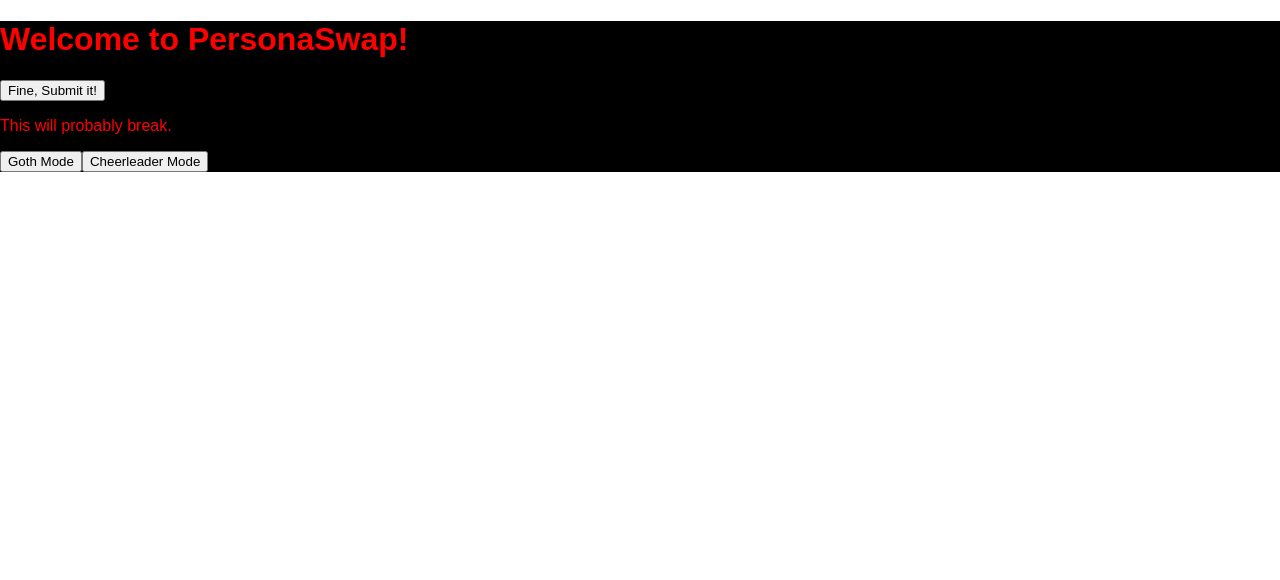
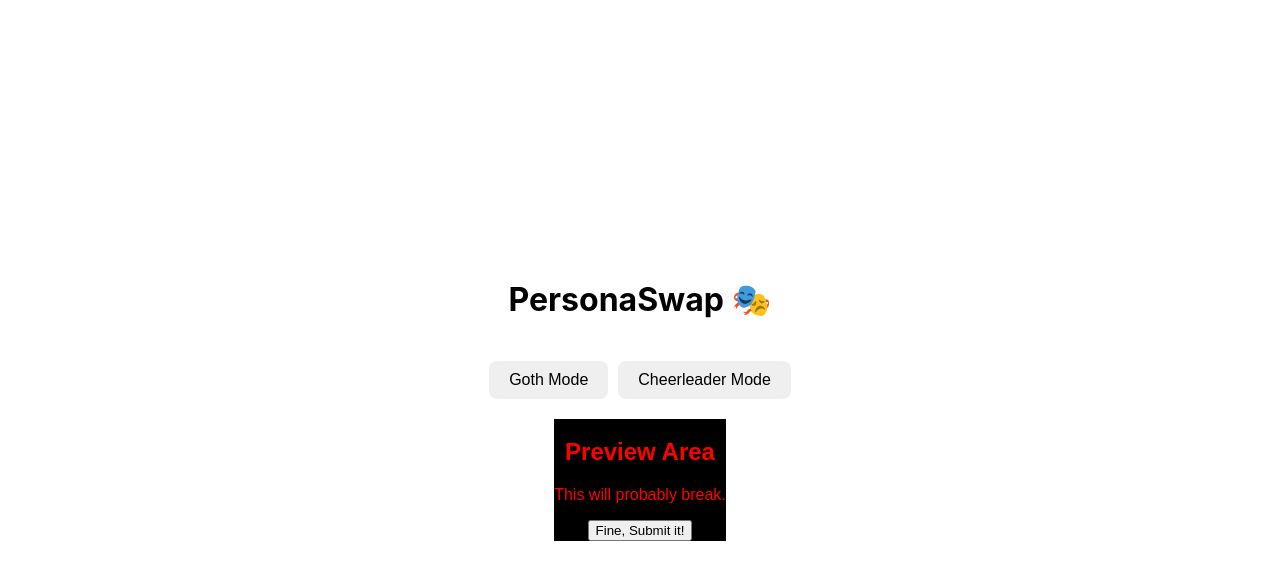
Before and after one commit to emilyjwilbur/persona-swap-app, a React (Create React App) app: page / in a window 1280 px wide. Shown: the top 580 px of the page. Built offline with nearby package versions, Linux system fonts and the light colour scheme.

Commit message:
CSS styling and import

```diff
--- a/src/App.css
+++ b/src/App.css
@@ -1,38 +1,24 @@
 .App {
-  text-align: center;
-}
-
-.App-logo {
-  height: 40vmin;
-  pointer-events: none;
-}
-
-@media (prefers-reduced-motion: no-preference) {
-  .App-logo {
-    animation: App-logo-spin infinite 20s linear;
-  }
-}
-
-.App-header {
-  background-color: #282c34;
   min-height: 100vh;
   display: flex;
   flex-direction: column;
   align-items: center;
   justify-content: center;
-  font-size: calc(10px + 2vmin);
-  color: white;
+  gap: 20px;
+  text-align: center;
 }
 
-.App-link {
-  color: #61dafb;
+.persona-buttons {
+  display: flex;
+  gap: 10px;
+  flex-wrap: wrap;
+  justify-content: center;
 }
 
-@keyframes App-logo-spin {
-  from {
-    transform: rotate(0deg);
-  }
-  to {
-    transform: rotate(360deg);
-  }
+.persona-buttons button {
+  padding: 10px 20px;
+  font-size: 16px;
+  border-radius: 8px;
+  cursor: pointer;
+  border: none;
 }
--- a/src/App.js
+++ b/src/App.js
@@ -1,29 +1,29 @@
 import React, { useState } from "react";
-import { personas } from "./personas"; // Import the personas data
+import { personas } from "./personas";
+import "./App.css"; // 👈 make sure this is imported!
 
 function App() {
-  // Set initial persona state (e.g., starting with the first persona)
-  const [activePersona, setActivePersona] = useState(personas[0]);
+  // State to keep track of the selected persona
+  const [activePersona, setActivePersona] = useState(personas[0]); // default to the first persona
 
-  // Function to change persona
+  // When the user clicks a persona button
   const handlePersonaChange = (persona) => {
     setActivePersona(persona);
   };
 
+  // Dynamic style based on the active persona
+  const personaStyle = {
+    backgroundColor: activePersona.styles.backgroundColor,
+    color: activePersona.styles.color,
+    fontFamily: activePersona.styles.fontFamily,
+  };
+
   return (
-    <div
-      style={{
-        backgroundColor: activePersona.styles.backgroundColor,
-        color: activePersona.styles.color,
-        fontFamily: activePersona.styles.fontFamily,
-      }}
-    >
-      <h1>Welcome to PersonaSwap!</h1>
-      <button>{activePersona.microcopy.button}</button>
-      <p>{activePersona.microcopy.tooltip}</p>
+    <div className="App">
+      <h1>PersonaSwap 🎭</h1>
 
-      <div>
-        {/* Map through the personas and create buttons for each one */}
+      {/* Persona Buttons */}
+      <div className="persona-buttons">
         {personas.map((persona) => (
           <button
             key={persona.name}
@@ -33,6 +33,13 @@ function App() {
           </button>
         ))}
       </div>
+
+      {/* Preview Card */}
+      <div className="preview-card" style={personaStyle}>
+        <h2>Preview Area</h2>
+        <p>{activePersona.microcopy.tooltip}</p>
+        <button>{activePersona.microcopy.button}</button>
+      </div>
     </div>
   );
 }
```
